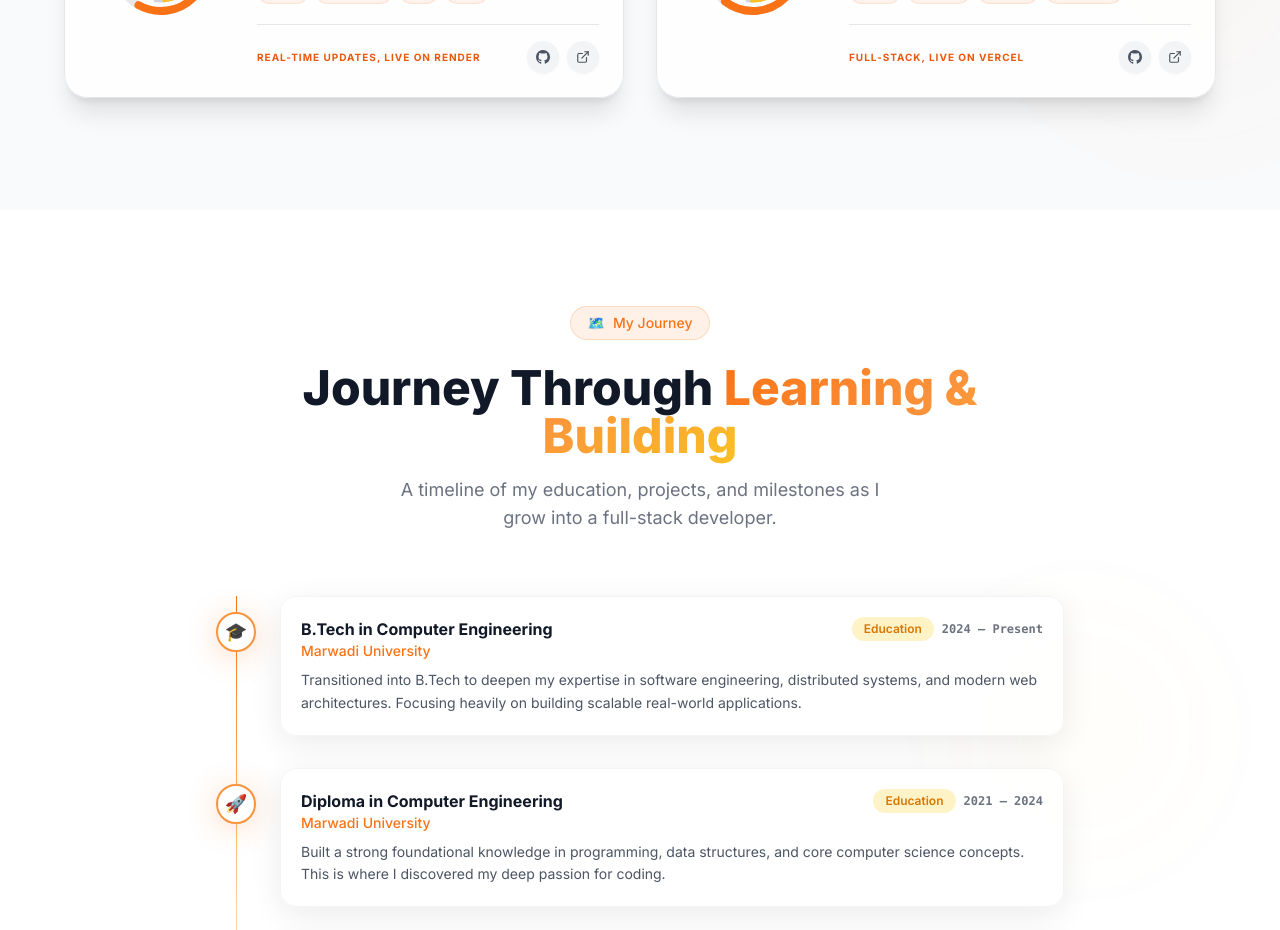
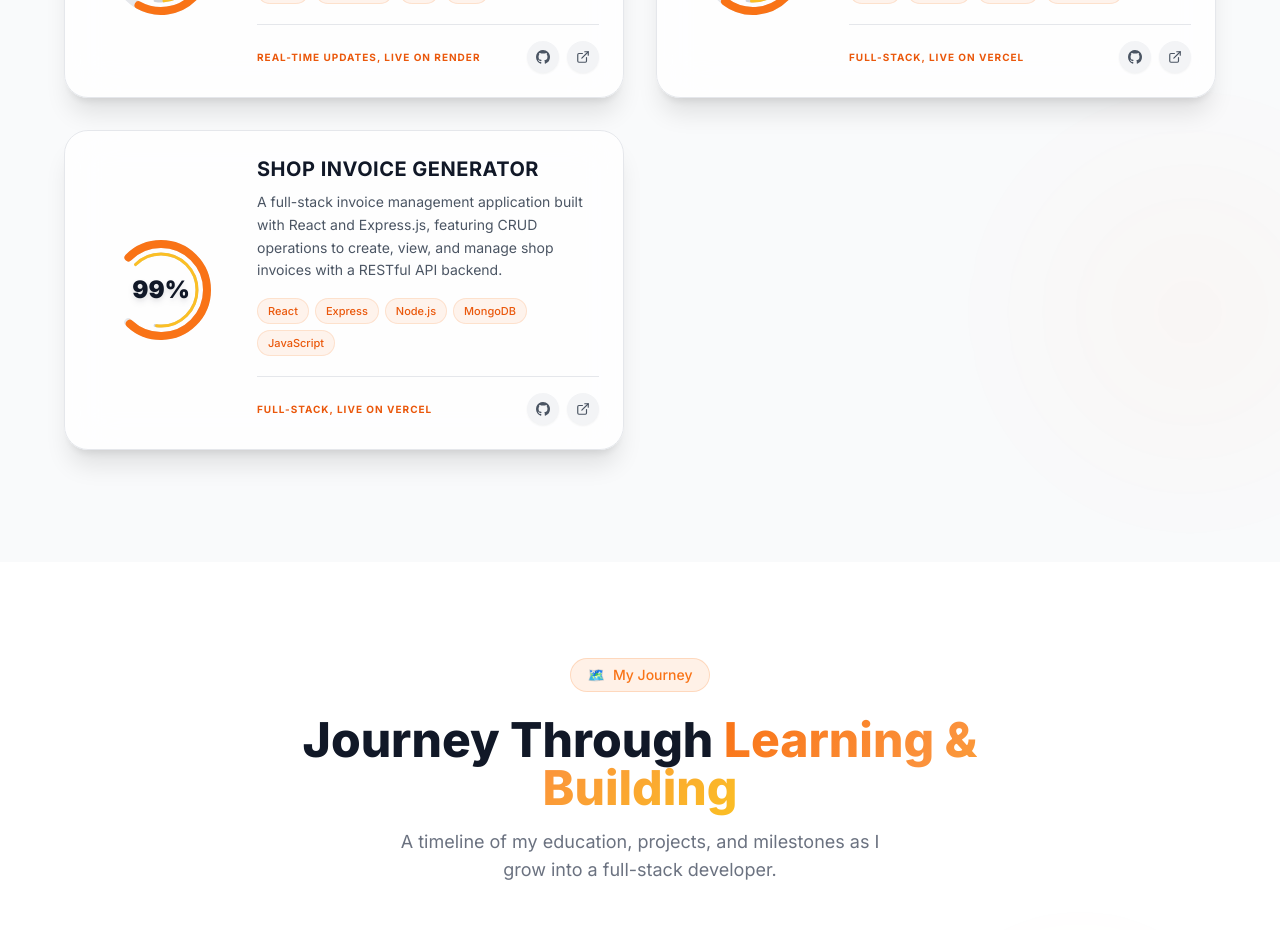
Before and after one commit to meetpithadiya123/Portfolio, a Next.js app: page / in a window 1280 px wide. Shown: the part 3240-4170 px from the top of the page. Built offline with nearby package versions, Linux system fonts and the light colour scheme.

Commit message:
ADD NEW PROJECT
Added a new project 'Shop Invoice Generator' with details including description, tags, GitHub link, and demo link.

```diff
--- a/src/components/sections/Projects.tsx
+++ b/src/components/sections/Projects.tsx
@@ -65,6 +65,18 @@ const projects: Project[] = [
   demo: "https://book-manage-todo.vercel.app/",
   stars: 0,
   score: 97,
+  stats: "FULL-STACK, LIVE ON VERCEL",
+},
+{
+  id: "project-5",
+  title: "Shop Invoice Generator",
+  description:
+    "A full-stack invoice management application built with React and Express.js, featuring CRUD operations to create, view, and manage shop invoices with a RESTful API backend.",
+  tags: ["React", "Express", "Node.js", "MongoDB", "JavaScript"],
+  github: "https://github.com/meetpithadiya123/shop-bill-manage_AWT14",
+  demo: "https://shop-bill-manage.vercel.app/",
+  stars: 0,
+  score: 99,
   stats: "FULL-STACK, LIVE ON VERCEL",
 },
 ];
```
